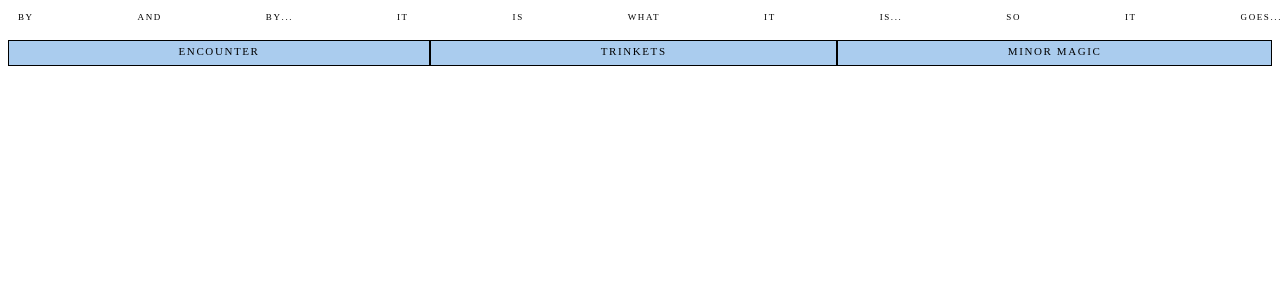
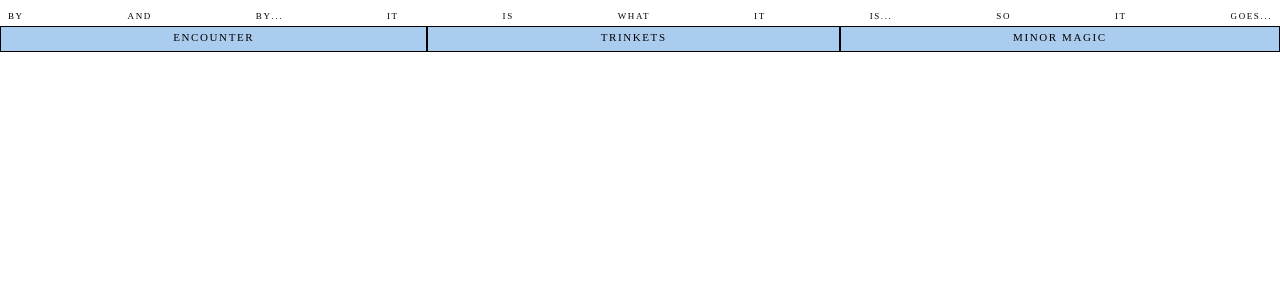
Before and after one commit to worc/koma-kulshan, a React app: page / in a window 1280 px wide. Shown: the top 300 px of the page. Built offline with nearby package versions, Linux system fonts and the light colour scheme; the HTML template or start-up script is replaced by a standard one.

Commit message:
pack the header stuff into the upper part of the viewport

```diff
--- a/shared/Header.js
+++ b/shared/Header.js
@@ -42,7 +42,6 @@ const Header = styled.header`
   font-size: 0.8rem;
   font-variant-caps: all-small-caps;
   letter-spacing: 0.1rem;
-  padding: 1px 10px;
   text-align: justify;
 `
 
--- a/shared/Sidebar.js
+++ b/shared/Sidebar.js
@@ -3,7 +3,7 @@ import styled from 'styled-components'
 import { NavLink, Switch, Route } from 'react-router-dom'
 
 export default () => (
-  <div>
+  <NavContainer>
       <TopNav>
           <StyledNavLink to="/encounter">Encounter</StyledNavLink>
           <StyledNavLink to="/trinkets">Trinkets</StyledNavLink>
@@ -32,8 +32,12 @@ export default () => (
               }}/>
           </Switch>
       </SubNav>
-  </div>
+  </NavContainer>
 )
+
+const NavContainer = styled.div`
+  margin: -12px -8px 4px;
+`
 
 const TopNav = styled.nav`
   display: flex;
```
